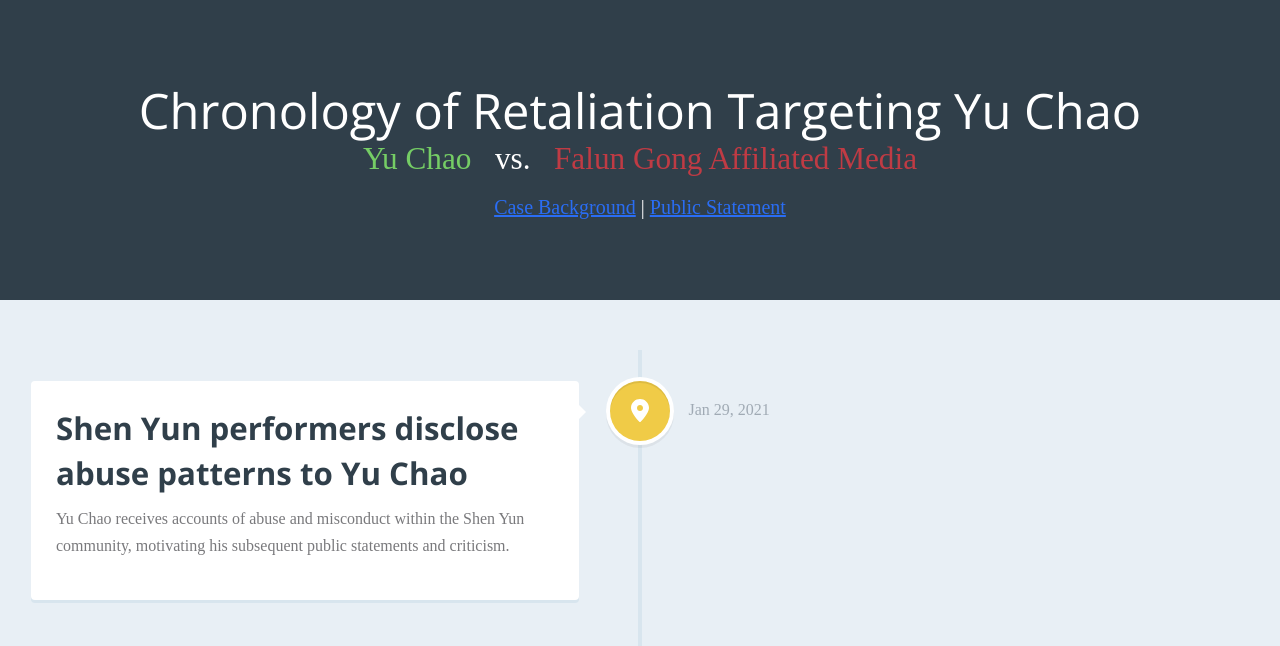
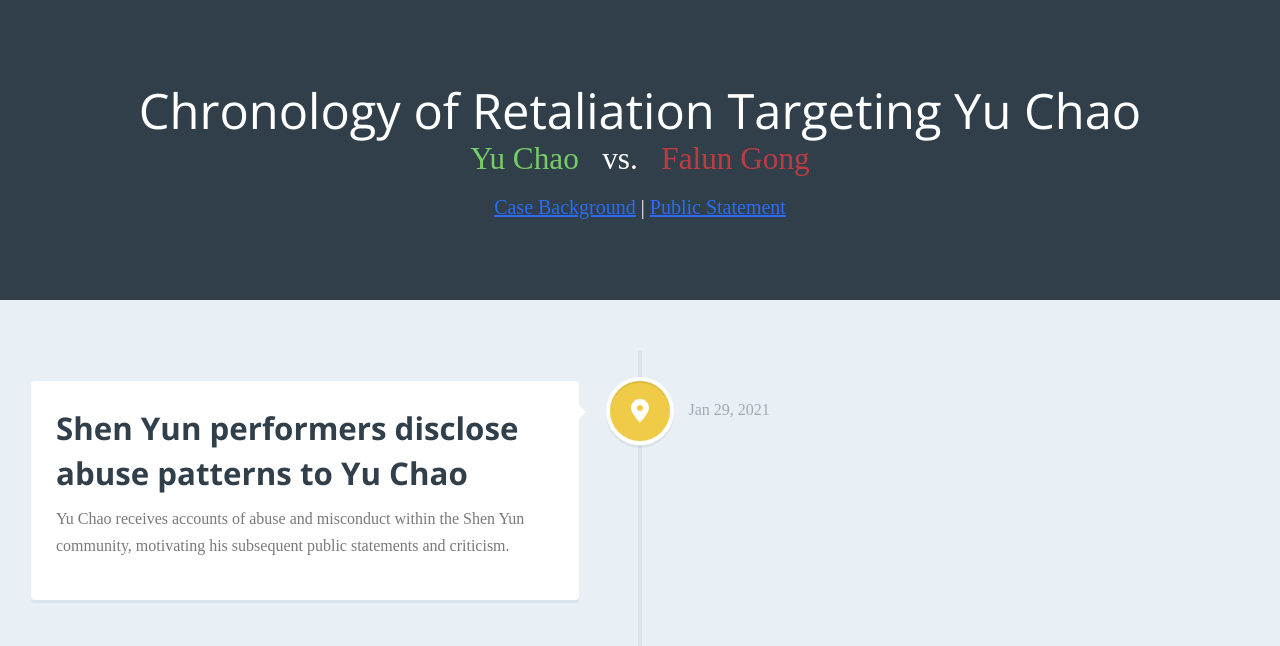
Before and after one commit to WhistleblowerRetaliation/timelineconciselegaluse, a plain HTML site: page index.html in a window 1280 px wide. Shown: the top 646 px of the page. Drawn offline with nearby package versions, Linux system fonts and the light colour scheme; a web font is replaced by a local one.

Commit message:
Add files via upload

```diff
--- a/index.html
+++ b/index.html
@@ -17,7 +17,7 @@
             <h3>
                 <span class="text-green">Yu Chao</span>
                 <span class="text-white" style="margin: 0 0.5em;">vs.</span>
-                <span class="text-red">Falun Gong Affiliated Media</span>
+                <span class="text-red">Falun Gong</span>
             </h3>
             <p class="margin-top-sm">
                 <a href="https://github.com/WhistleblowerRetaliation/timelineconcise/blob/main/Case_Background.md" target="_blank" rel="noopener noreferrer">Case Background</a> |
```
